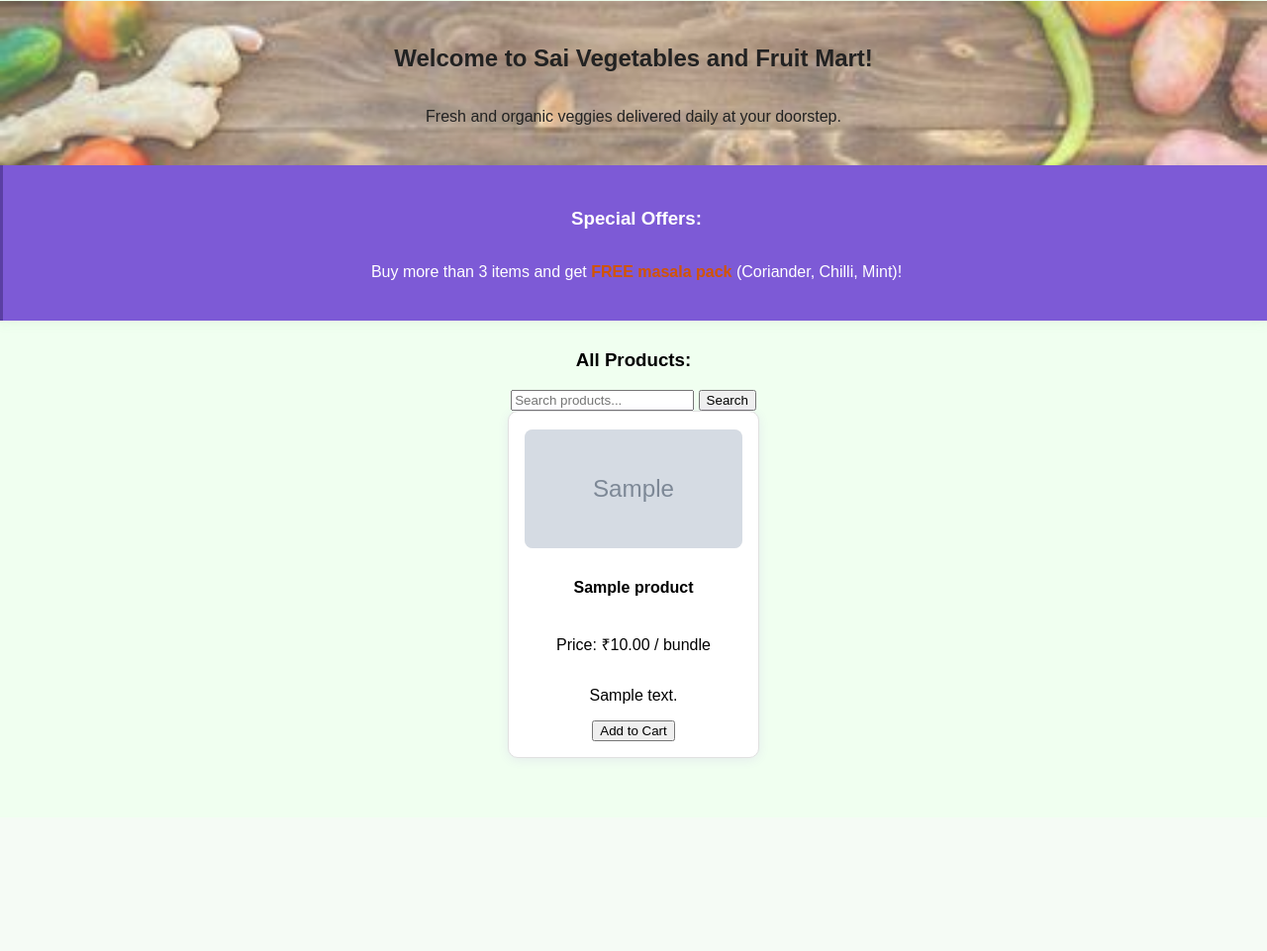
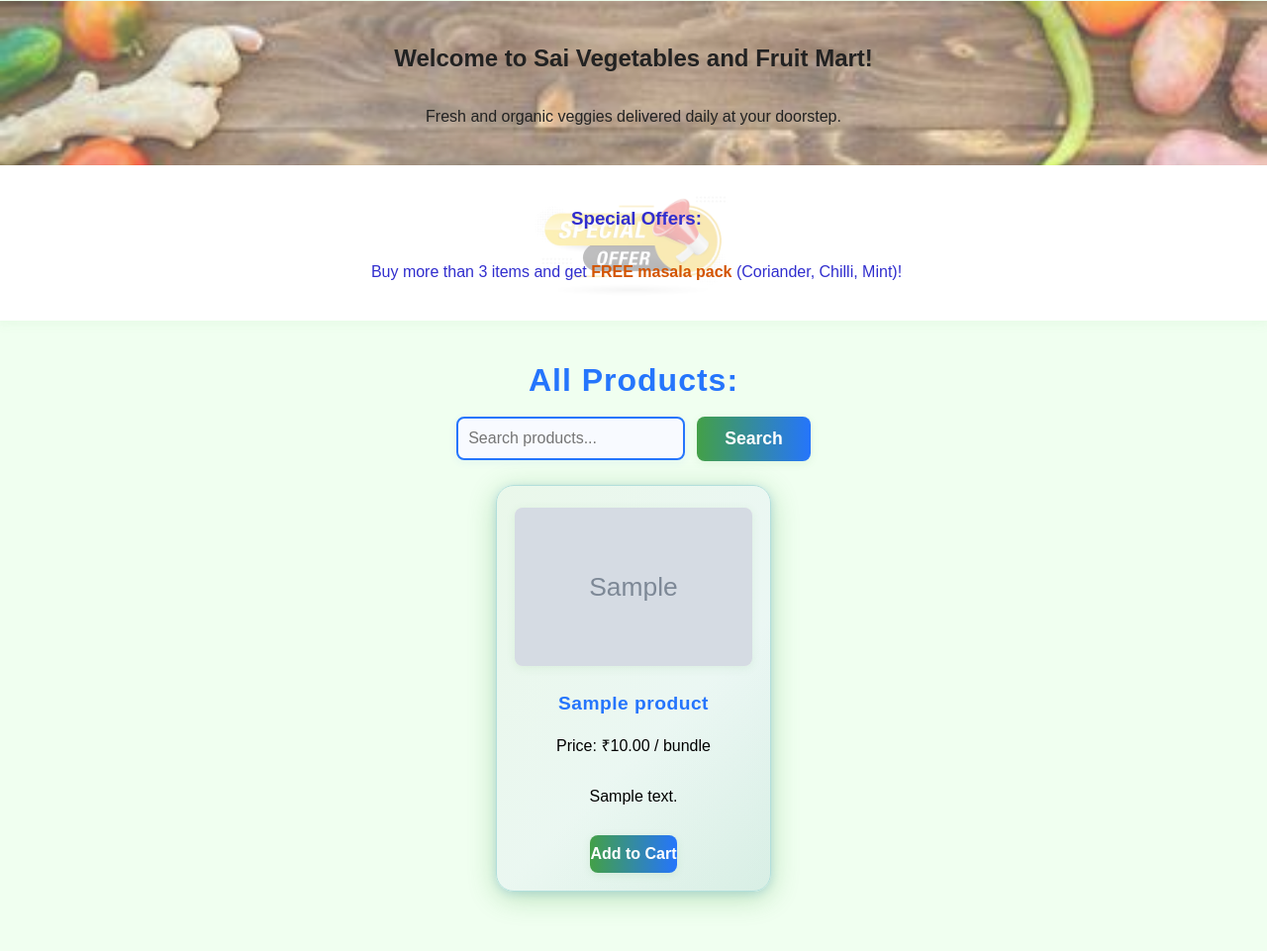
Before and after one commit to sakshimote20/Sai_Mart, a Django app: page / in a window 1280 px wide. Shown: the part 129-1090 px from the top of the page at 99% size. Before the commit the page ends 896 px from the top, so only its background shows below. Run offline with Django 4.2, Linux system fonts and the light colour scheme; tables that the repository leaves empty hold one stand-in row (values such as "Sample post"); grey boxes marked "Sample" are stand-in pictures.

Commit message:
background image to offer section
product card changes

```diff
--- a/store/static/store/css/style.css
+++ b/store/static/store/css/style.css
@@ -76,10 +76,24 @@ footer {
     z-index: 2;
 }
 .offer-section {
-    background: #7d5ad6;
-    border-left: 6px solid #5a3fa3;
-    color: #fff;
+    position: relative;
+    background: #ffffff;
+    border-left: 6px solid #ffffff;
+    color: #312ece;
     text-align: center;
+    overflow: hidden;
+}
+.offer-section::before {
+    content: "";
+    position: absolute;
+    top: 0; left: 0; right: 0; bottom: 0;
+    background: url('/static/store/images/offer-bg.jpg') center center/contain no-repeat;
+    opacity: 0.3; /* Fully visible image, no overlay */
+    z-index: 1;
+}
+.offer-section h3, .offer-section p, .offer-section .highlight-offer {
+    position: relative;
+    z-index: 2;
 }
 .products-section {
     background: none;
@@ -89,6 +103,47 @@ footer {
     width: 100%;
     max-width: 100%;
     position: static;
+}
+.products-section .search-form {
+    display: flex;
+    gap: 12px;
+    justify-content: center;
+    margin-bottom: 24px;
+}
+.products-section .search-form input[type="text"] {
+    flex: 1 1 220px;
+    max-width: 340px;
+    padding: 6px 10px;
+    border: 2px solid #2575fc;
+    border-radius: 8px;
+    font-size: 1rem;
+    background: #f8faff;
+    transition: border 0.2s, box-shadow 0.2s;
+    box-shadow: 0 2px 8px rgba(37, 117, 252, 0.07);
+    height: 28px;
+}
+.products-section .search-form input[type="text"]:focus {
+    border: 2.5px solid #43A047;
+    outline: none;
+    box-shadow: 0 4px 16px rgba(67, 160, 71, 0.13);
+}
+.products-section .search-form button {
+    background: linear-gradient(90deg, #43A047 0%, #2575fc 100%);
+    color: #fff;
+    border: none;
+    border-radius: 8px;
+    padding: 12px 28px;
+    font-size: 1.1rem;
+    font-weight: 700;
+    cursor: pointer;
+    transition: background 0.2s, box-shadow 0.2s;
+    box-shadow: 0 2px 8px rgba(67, 160, 71, 0.10);
+    display: flex;
+    align-items: center;
+}
+.products-section .search-form button:hover {
+    background: linear-gradient(90deg, #2575fc 0%, #43A047 100%);
+    box-shadow: 0 6px 18px rgba(37, 117, 252, 0.18);
 }
 .highlight-offer {
     color: #d35400;
@@ -101,24 +156,95 @@ footer {
     justify-content: flex-start;
 }
 .product-card {
-    background: #fff;
-    border-radius: 10px;
-    box-shadow: 0 2px 12px rgba(106, 17, 203, 0.08);
-    border: 1px solid #e0e0e0;
-    padding: 18px 16px 16px 16px;
-    width: 220px;
+    background: linear-gradient(135deg, #f8fff8 60%, #e3f6e3 100%);
+    border-radius: 18px;
+    box-shadow: 0 6px 28px rgba(67, 160, 71, 0.32), 0 2px 8px rgba(37, 117, 252, 0.18);
+    border: 1.5px solid #b2dfdb;
+    padding: 22px 18px 18px 18px;
+    width: 240px;
     display: flex;
     flex-direction: column;
     align-items: center;
-    transition: box-shadow 0.2s, transform 0.2s;
+    transition: box-shadow 0.2s, transform 0.2s, border 0.2s;
+    position: relative;
+    overflow: hidden;
+}
+.product-card::after {
+    content: "";
+    position: absolute;
+    top: 0; left: 0; right: 0; bottom: 0;
+    background: linear-gradient(120deg, rgba(67,160,71,0.08) 0%, rgba(37,117,252,0.06) 100%);
+    z-index: 0;
+    pointer-events: none;
 }
 .product-card img {
     width: 100%;
-    height: 120px;
+    height: 160px;
     object-fit: cover;
     border-radius: 8px;
-    margin-bottom: 10px;
+    margin-bottom: 1px;
     background: #f0f0f0;
+    box-shadow: 0 2px 10px rgba(67, 160, 71, 0.10);
+    z-index: 1;
+}
+.product-card h4, .product-card p, .product-card form {
+    position: relative;
+    z-index: 1;
+}
+.product-card h4 {
+    color: #2575fc;
+    font-size: 1.2rem;
+    margin-bottom: 4px;
+    font-weight: 700;
+    letter-spacing: 0.5px;
+}
+.product-card .product-price {
+    color: #43A047;
+    font-weight: 600;
+    margin-bottom: 2px;
+    margin-top: 0;
+}
+.product-card .product-desc {
+    font-size: 1rem;
+    color: #555;
+    margin-top: 0;
+    margin-bottom: 8px;
+    text-align: center;
+}
+.product-card form {
+    margin-top: 6px;
+}
+.product-card button {
+    background: linear-gradient(90deg, #43A047 0%, #2575fc 100%);
+    color: #fff;
+    border: none;
+    border-radius: 8px;
+    padding: 10px 0;
+    width: 100%;
+    font-size: 1rem;
+    font-weight: 600;
+    cursor: pointer;
+    margin-top: 8px;
+    transition: background 0.2s, box-shadow 0.2s;
+    box-shadow: 0 2px 8px rgba(67, 160, 71, 0.10);
+    display: block;
+}
+.product-card button:hover {
+    background: linear-gradient(90deg, #2575fc 0%, #43A047 100%);
+    box-shadow: 0 6px 18px rgba(37, 117, 252, 0.18);
+}
+.product-card:hover {
+    box-shadow: 0 12px 40px rgba(67, 160, 71, 0.45), 0 4px 16px rgba(37, 117, 252, 0.28);
+    transform: translateY(-6px) scale(1.04);
+    border: 2.5px solid #43A047;
+}
+.products-section h3 {
+    font-size: 2.0rem;
+    font-weight: 700;
+    margin-bottom: 18px;
+    color: #2575fc;
+    letter-spacing: 1px;
+    text-align: center;
 }
 @media (max-width: 700px) {
     .home-section {
```
Also changed, not shown: store/static/store/images/offer-bg.jpg (added).
